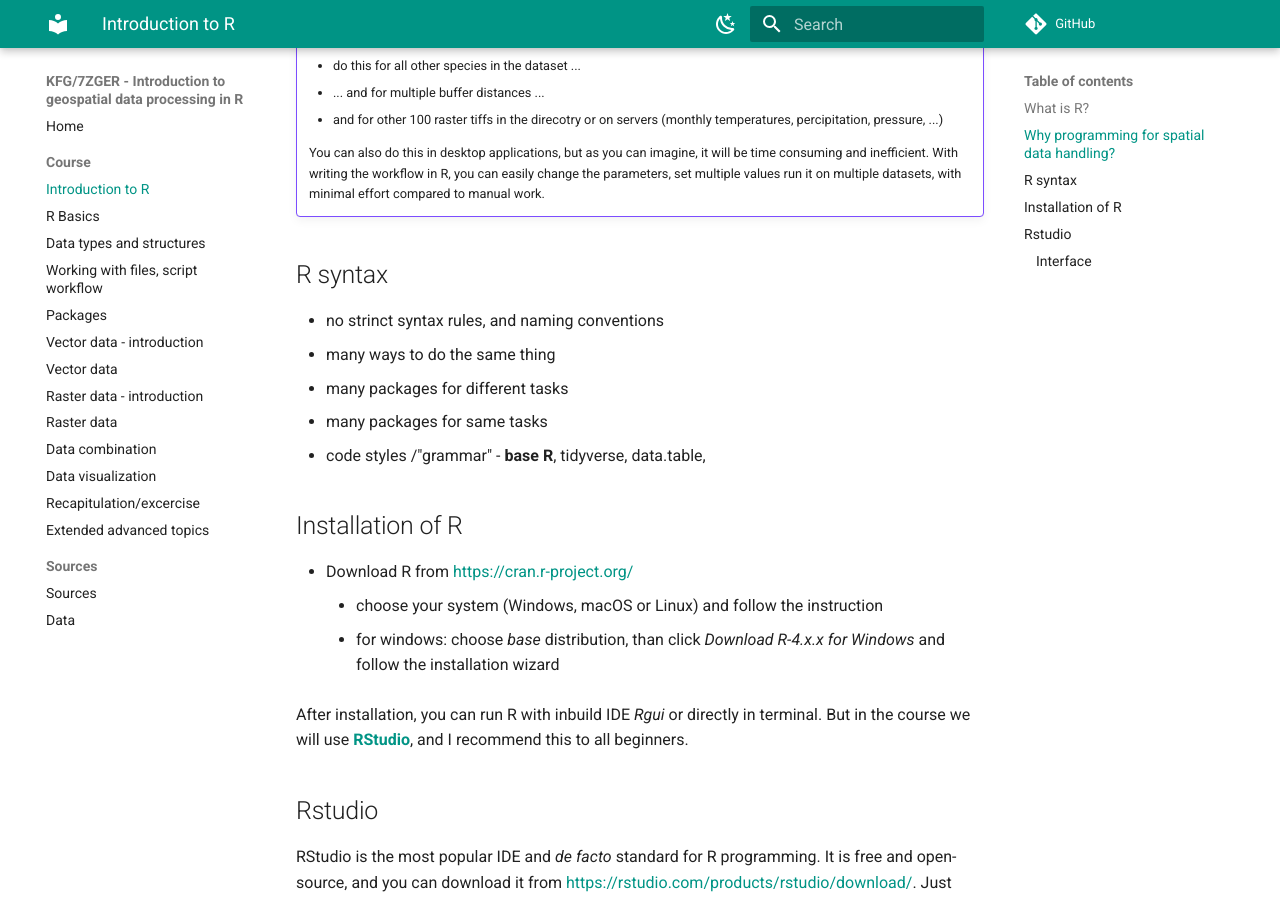
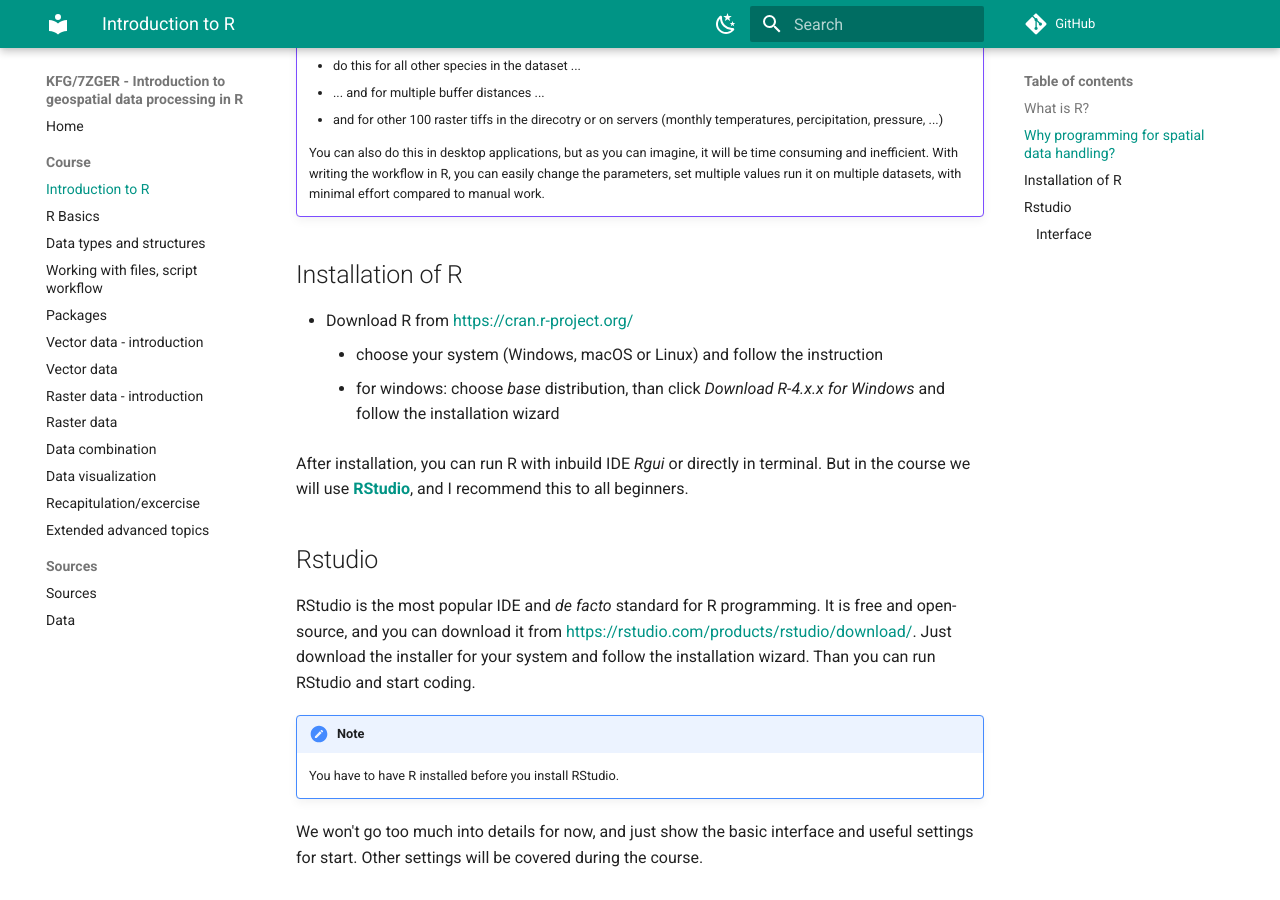
Before and after one commit to kalab-oto/7ZGER, an MkDocs documentation site: the page built from docs/intro.md, in a window 1280 px wide and 900 px high, scrolled down 1307 px. Built offline with MkDocs 1.6.1 and Material for MkDocs 9.7.7, drawn with Linux system fonts in a browser that asks for light colours; comment, search, counter and statistics services are not loaded.

Commit message:
minor fixes, rm syntx note

```diff
--- a/docs/intro.md
+++ b/docs/intro.md
@@ -46,13 +46,6 @@
     in R, you can easily change the parameters, set multiple values run it on multiple datasets, with minimal effort
     compared to manual work.
 
-## R syntax
-- no strinct syntax rules, and naming conventions
-- many ways to do the same thing
-- many packages for different tasks
-- many packages for same tasks
-- code styles /"grammar" - **base R**, tidyverse, data.table,
-
 ## Installation of R
 - Download R from [https://cran.r-project.org/](https://cran.r-project.org/)
     -  choose your system (Windows, macOS or Linux) and follow the instruction
```
Also changed, not shown: docs/data_types.md (+4 -4 lines).
